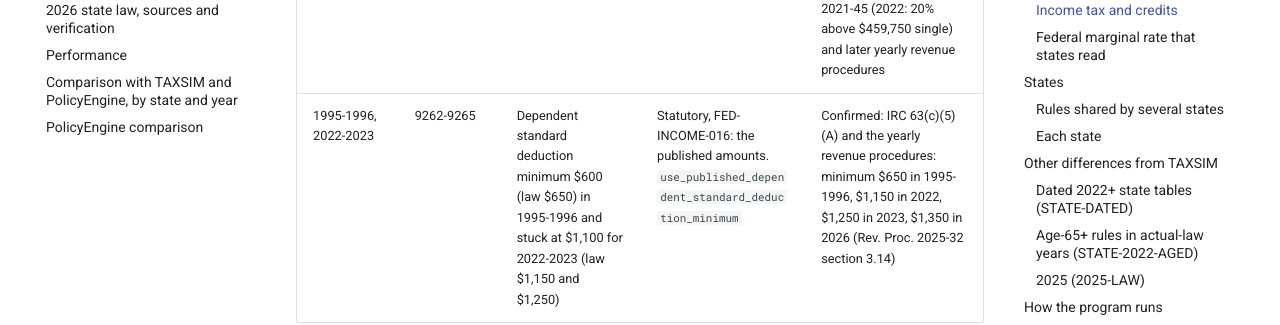
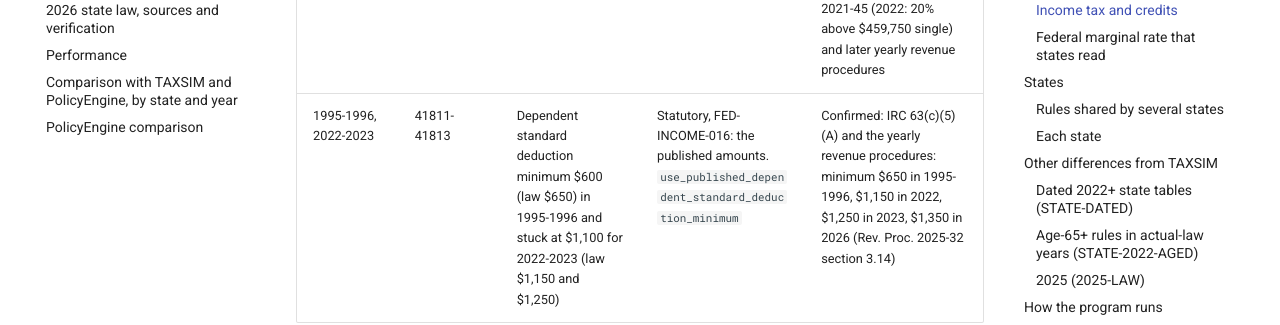
Before and after one commit to jrothbaum/taxsim_py, an MkDocs documentation site: the page built from docs/statutory_corrections.md, in a window 1280 px wide and 900 px high, scrolled down 4155 px. Shown: the part 152-477 px from the top of the window. Built offline with MkDocs 1.6.1 and Material for MkDocs 9.7.7, drawn with Linux system fonts in a browser that asks for light colours; comment, search, counter and statistics services are not loaded.

Commit message:
Errata page: dependent standard deduction row cites the federal table (zbrmin, 41811-41813), which confirms 600 in 1995-96 and 1,100 in 2022-23; pending note corrected
Co-Authored-By: Claude Sonnet 5.5 <noreply@anthropic.com>

```diff
--- a/docs/statutory_corrections.md
+++ b/docs/statutory_corrections.md
@@ -70,7 +70,7 @@ applies it per spouse, as the Schedule SE instructions require). Code:
 | All | 25662 → 39604, 43210 | The elderly credit's AGI threshold is $7,500 for a joint return with one spouse 65 or older | Statutory, FED-INCOME-006: $10,000 for any joint return (IRC 22(d)). `use_joint_elderly_credit_threshold` | TAXSIM source (logic error, no form check needed); compiled TAXSIM agrees with taxsim mode on 100% of 44 affected households |
 | 1998-2000 | 25768-25778 → 43317-? | The additional child tax credit for 3 or more children uses a payroll figure that is never set, so it is always $0 (and detailed output v42 is always 0) | Statutory, FED-INCOME-009: the unused credit up to the employee share of payroll tax (and half of self-employment tax) less the EITC (IRC 24(d) as enacted by P.L. 105-34). `allow_additional_child_credit_before_2001` | TAXSIM source (logic error, no form check needed); compiled TAXSIM agrees with taxsim mode on 100% of 3 affected households |
 | 2022 | 27549 → 46084 | The regular-tax 20% capital gains threshold for single filers is $459,650; the AMT copy uses $459,750 | Statutory, FED-INCOME-015: $459,750 for both (Rev. Proc. 2021-45). `use_published_capital_gains_thresholds` | Confirmed: Rev. Proc. 2025-32 (irs.gov/pub/irs-drop/rp-25-32.pdf) section 3.03 (2026: 0% to $98,900 joint, $49,450 single or separate, $66,200 head of household; 15% to $613,700 / $545,500 / $306,850 / $579,600), matching the parameters; earlier years Rev. Proc. 2021-45 (2022: 20% above $459,750 single) and later yearly revenue procedures |
-| 1995-1996, 2022-2023 | 9262-9265 | Dependent standard deduction minimum $600 (law $650) in 1995-1996 and stuck at $1,100 for 2022-2023 (law $1,150 and $1,250) | Statutory, FED-INCOME-016: the published amounts. `use_published_dependent_standard_deduction_minimum` | Confirmed: IRC 63(c)(5)(A) and the yearly revenue procedures: minimum $650 in 1995-1996, $1,150 in 2022, $1,250 in 2023, $1,350 in 2026 (Rev. Proc. 2025-32 section 3.14) |
+| 1995-1996, 2022-2023 | 41811-41813 | Dependent standard deduction minimum $600 (law $650) in 1995-1996 and stuck at $1,100 for 2022-2023 (law $1,150 and $1,250) | Statutory, FED-INCOME-016: the published amounts. `use_published_dependent_standard_deduction_minimum` | Confirmed: IRC 63(c)(5)(A) and the yearly revenue procedures: minimum $650 in 1995-1996, $1,150 in 2022, $1,250 in 2023, $1,350 in 2026 (Rev. Proc. 2025-32 section 3.14) |
 
 ### Federal marginal rate that states read
 
```
Also changed, not shown: docs/pending_issues.md (+1 -1 lines).
